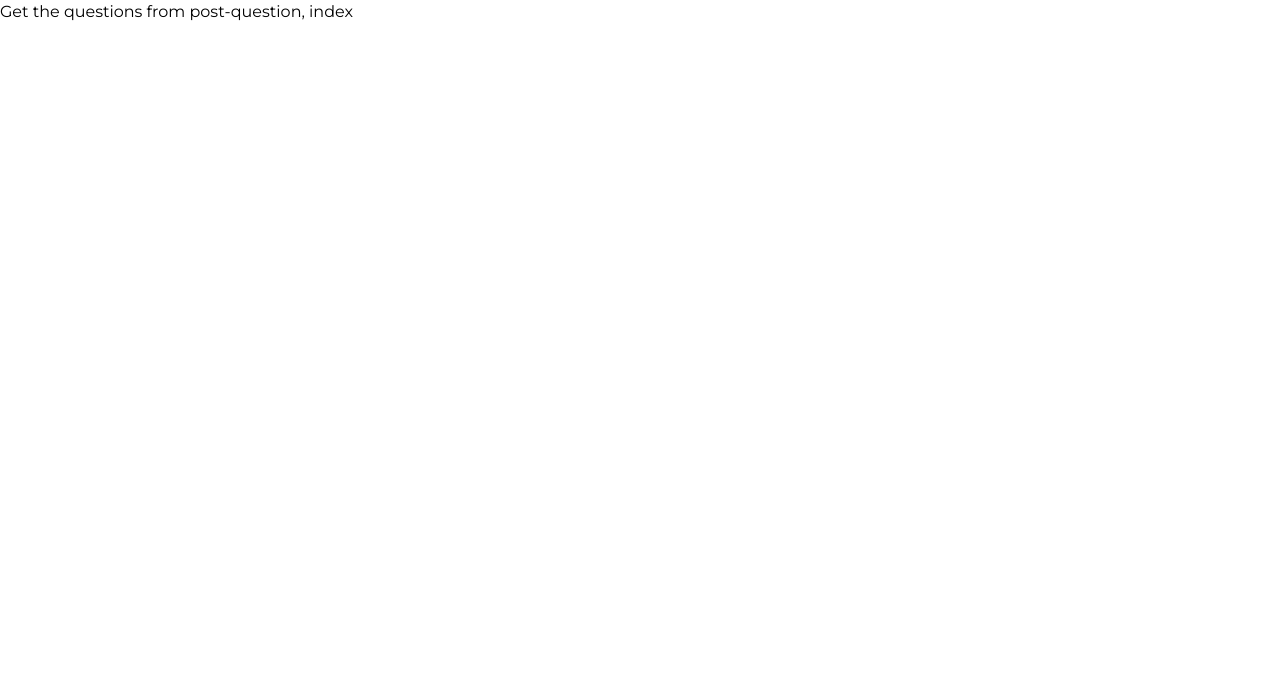
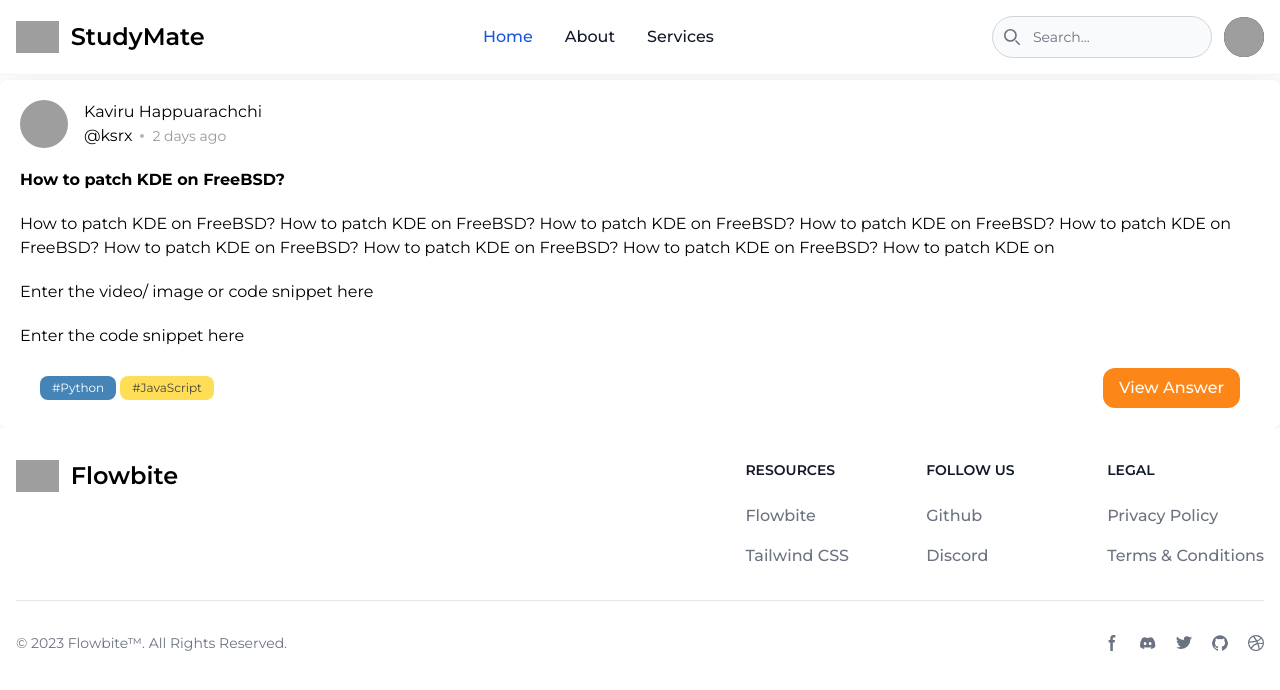
Before and after one commit to kodecosmo/mSpace23, a Next.js app: page /feed in a window 1280 px wide. Shown: the top 690 px of the page. Built offline with nearby package versions, Linux system fonts and the light colour scheme; grey boxes are pictures that could not be loaded.

Commit message:
created feed

```diff
--- /dev/null
+++ b/src/components/atoms/FeedQuestion.jsx
@@ -0,0 +1,67 @@
+import { FaCircle, FaEllipsisV } from "react-icons/fa";
+
+const FeedQuestion = () => {
+  return (
+      <div className="px-5 py-5 rounded-lg shadow-[2px_2px_30px_rgba(0,0,0,0.1)]">
+        <div className="flex justify-between items-cente ">
+          <div className="flex gap-4 justify-center items-center">
+            <div className="">
+              <img
+                src="https://images.unsplash.com/photo-1438761681033-6461ffad8d80?ixlib=rb-4.0.3&ixid=M3wxMjA3fDB8MHxwaG90by1wYWdlfHx8fGVufDB8fHx8fA%3D%3D&auto=format&fit=crop&w=3270&q=80"
+                alt="student"
+                className="w-12 h-12 object-cover object-center rounded-full"
+              />
+            </div>
+            <div>
+              <div>Kaviru Happuarachchi</div>
+              <div className="flex justify-start items-center gap-2">
+                <div>@ksrx</div>
+                <div>
+                  <FaCircle fill="#444444" className="h-1 w-1 opacity-40" />
+                </div>
+                <div className="opacity-40 text-sm">2 days ago</div>
+              </div>
+            </div>
+          </div>
+          <div className="hidden">
+            <FaEllipsisV fill="#444444" />
+          </div>
+        </div>
+        <div>
+          <div className="flex flex-col mt-5 mb-5">
+            <h2 className="font-bold">How to patch KDE on FreeBSD?</h2>
+            <p className="mt-5">
+              How to patch KDE on FreeBSD? How to patch KDE on FreeBSD? How to
+              patch KDE on FreeBSD? How to patch KDE on FreeBSD? How to patch
+              KDE on FreeBSD? How to patch KDE on FreeBSD? How to patch KDE on
+              FreeBSD? How to patch KDE on FreeBSD? How to patch KDE on
+            </p>
+          </div>
+
+          <div className="mb-5">
+            Enter the video/ image or code snippet here
+          </div>
+
+          <div className="mb-5">Enter the code snippet here</div>
+        </div>
+
+        <div className="flex justify-between items-center mx-5">
+          <div className="flex gap-1 flex-wrap">
+            <button className="bg-[#4584b6] text-white rounded-lg px-3 py-1 text-xs">
+              #Python
+            </button>
+            <button className="bg-[#ffde57] text-text-color rounded-lg px-3 py-1 text-xs">
+              #JavaScript
+            </button>
+          </div>
+          <div>
+            <button className="bg-primary text-white font-[500] flex items-center gap-2 hover:bg-text-color ease-in duration-300 py-2 rounded-xl px-4">
+              View Answer
+            </button>
+          </div>
+        </div>
+      </div>
+  );
+};
+
+export default FeedQuestion;
--- a/src/pages/feed.jsx
+++ b/src/pages/feed.jsx
@@ -1,3 +1,19 @@
-export default function Question() {
-    return <div>Get the questions from post-question, index</div>
-}
+import FeedQuestion from "@/components/atoms/FeedQuestion";
+import FooterMolecule from "@/components/molecules/FooterMolecule";
+import NavbarMolecule from "@/components/molecules/NavbarMolecule";
+
+const feed = () => {
+  return (
+    <>
+      <NavbarMolecule />
+
+      <div className="mt-20">
+        <FeedQuestion />
+      </div>
+
+      <FooterMolecule />
+    </>
+  );
+};
+
+export default feed;
```
